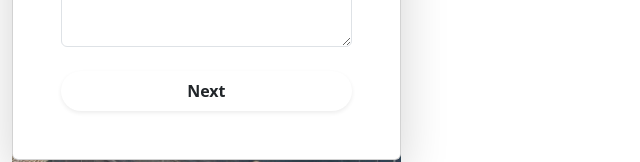
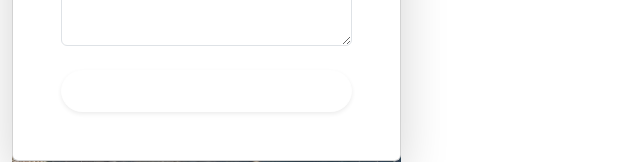
Before and after one commit to CaliberConsultingLLC/LEP, a React (Vite) app: page / in a window 1280 px wide. Shown: the part 534-696 px from the top of the page, without its empty margins (0-640 px from the left). Built offline with nearby package versions, Linux system fonts and the light colour scheme.

Commit message:
Updated Next button styling to white background and text

```diff
--- a/src/LEPIntakeForm.jsx
+++ b/src/LEPIntakeForm.jsx
@@ -278,11 +278,11 @@
         </div>
 
         <button
-          onClick={handleNext}
-          className="btn w-100 py-2 fw-bold rounded-pill shadow-sm"
-          style={{ backgroundColor: "#FFFFFF", border: "none" }}>
-          Next
-        </button>
+  onClick={handleNext}
+  className="btn w-100 py-2 fw-bold rounded-pill shadow-sm"
+  style={{ backgroundColor: "#FFFFFF", color: "#FFFFFF", border: "1px solid #FFFFFF" }}>
+  Next
+</button>
       </div>
       </div>
   );
```
